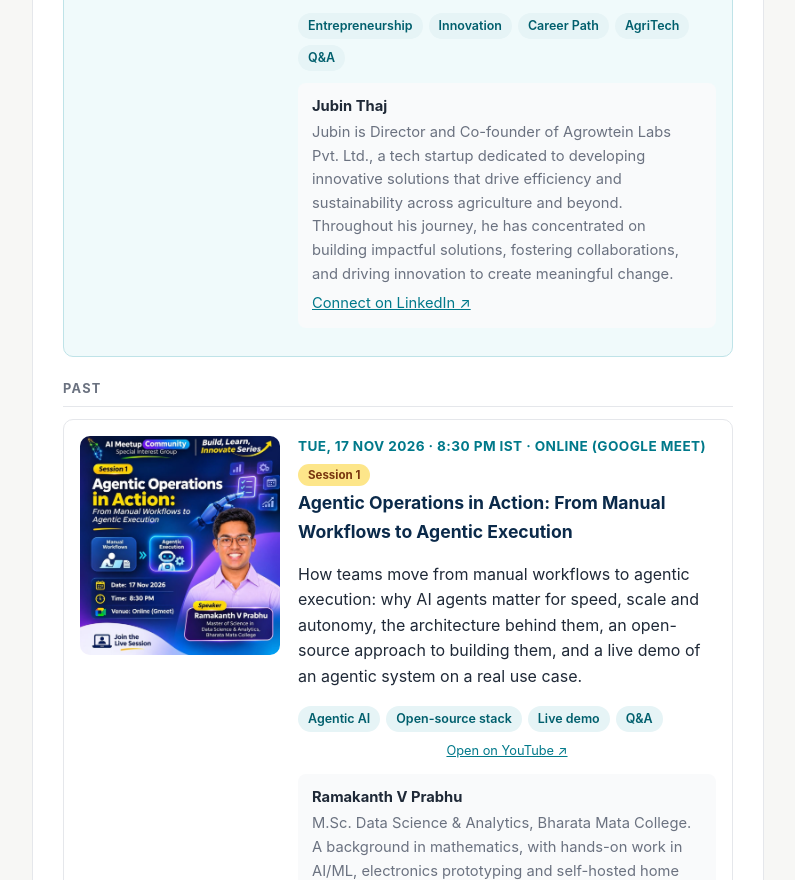
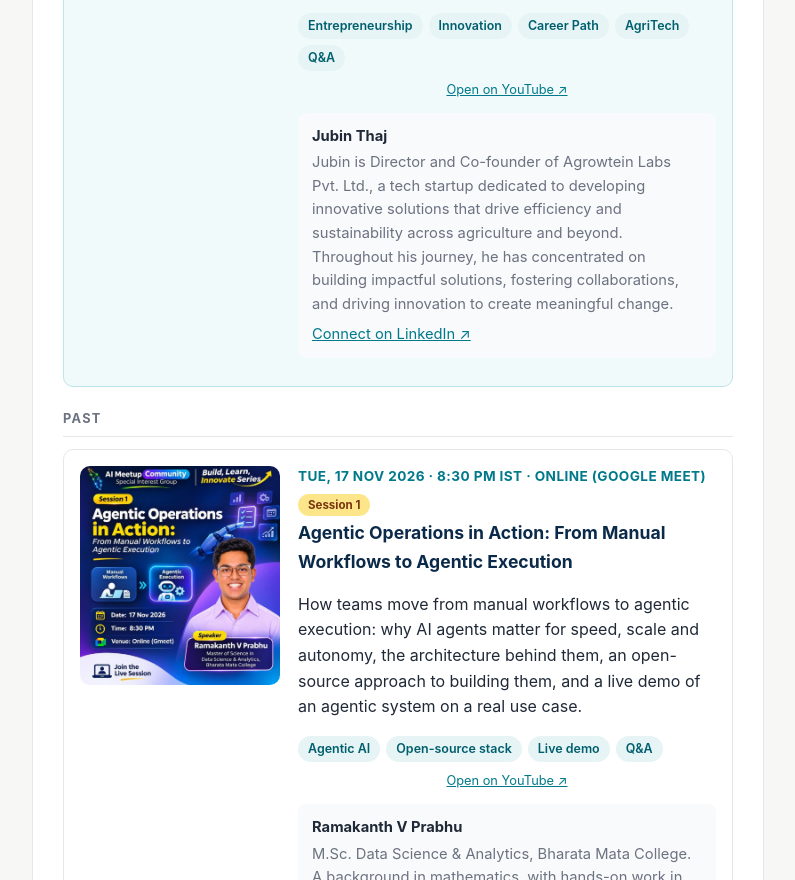
Before and after one commit to Abh4git/aimeetup.github.io, a plain HTML site: page docs/index.html in a window 1280 px wide. Shown: the part 2109-2989 px from the top of the page, without its empty margins (68-863 px from the left). Drawn offline with Linux system fonts and the light colour scheme.

Commit message:
Updated with details of sessions and GitHub Repos.

```diff
--- a/docs/index.html
+++ b/docs/index.html
@@ -96,7 +96,8 @@
           <p> 🚀 Have you ever thought about becoming an entrepreneur? </p>
 <p>An idea is just the beginning. Turning it into a successful business requires vision, persistence, opportunity recognition and the courage to take risks. Beyond being one, an entrepreneurial mindset is a way of thinking and acting that focuses on spotting opportunities, solving problems creatively, and taking initiative to create value. It applies both to starting a business and to working effectively within teams, companies, or everyday life.</p>
 		  <div class="chips"><span>Entrepreneurship</span><span>Innovation</span><span>Career Path</span><span>AgriTech</span><span>Q&amp;A</span></div>
- 		  <div class="speaker">
+           <p class="tiny left"><a href="https://youtu.be/bzSbjT8afrs" target="_blank" rel="noopener">Open on YouTube ↗</a></p>
+		<div class="speaker">
             <div>
               <b>Jubin Thaj</b>
               <p class="muted">Jubin is Director and Co-founder of Agrowtein Labs Pvt. Ltd., a tech startup dedicated to developing innovative solutions that drive efficiency and sustainability across agriculture and beyond. Throughout his journey, he has concentrated on building impactful solutions, fostering collaborations, and driving innovation to create meaningful change.</p>
```
